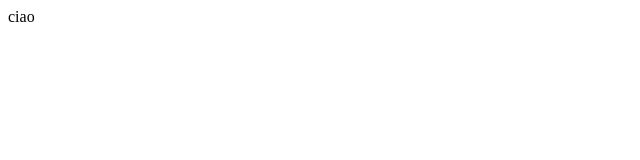
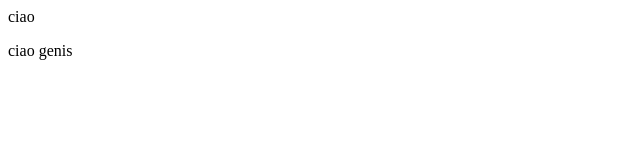
Before and after one commit to GallucciDenis/potionfy, a plain HTML site: page index.html in a window 1280 px wide. Shown: the full height of the page, 0-640 px from the left. Drawn offline with Linux system fonts and the light colour scheme.

Commit message:
commit1. #1

```diff
--- a/index.html
+++ b/index.html
@@ -3,4 +3,5 @@
 </head>
 <body>
   <p>ciao</p>
+<p> ciao genis </p>
 </body>
```
